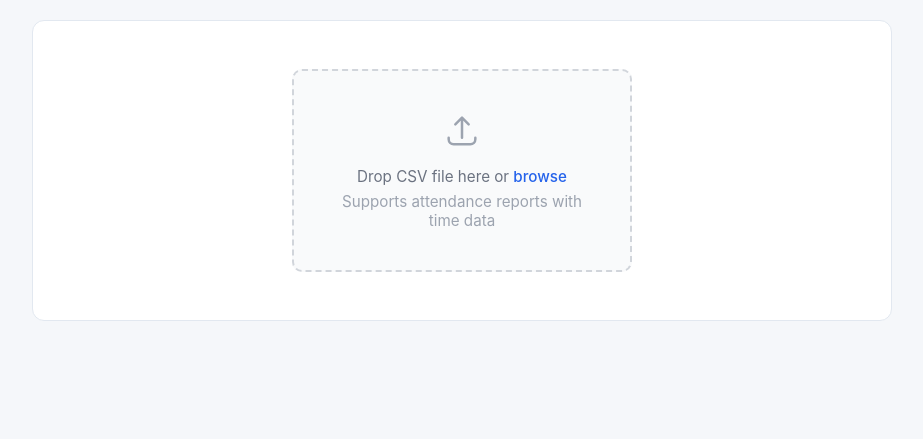
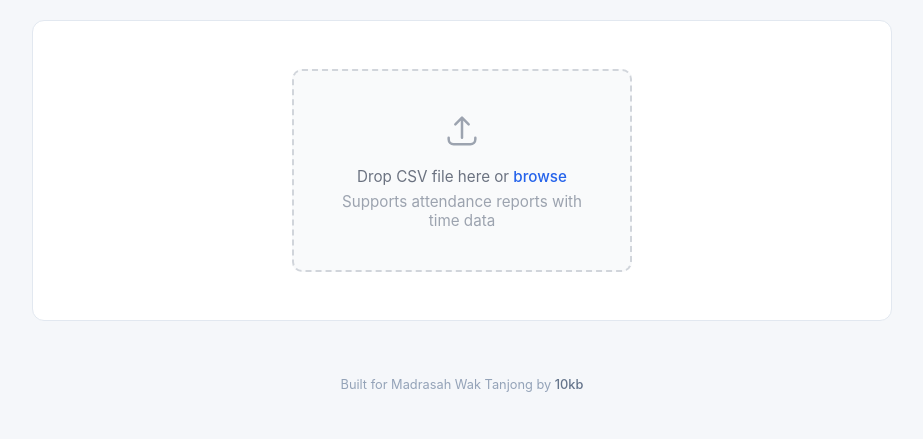
Before and after one commit to tengkuhafidz/mwt-attendance-parser, a plain HTML site: page index.html in a window 1280 px wide. Shown: the whole page, without its empty margins (178-1101 px from the left). Drawn offline with nearby package versions, Linux system fonts and the light colour scheme.

Commit message:
add footer

```diff
--- a/mwt-attendance-parset.html
+++ b/index.html
@@ -553,6 +553,25 @@
       .upload-section, .controls, .print-btn { display: none; }
       .stat-card { border: 1px solid #e2e8f0; }
     }
+
+    /* Footer */
+    .footer {
+      text-align: center;
+      padding: 24px 16px;
+      margin-top: 32px;
+      font-size: 0.8rem;
+      color: #94a3b8;
+    }
+
+    .footer a {
+      color: #64748b;
+      text-decoration: none;
+      font-weight: 500;
+    }
+
+    .footer a:hover {
+      color: #3b82f6;
+    }
   </style>
 </head>
 <body>
@@ -669,6 +688,10 @@
         </div>
       </div>
     </div>
+
+    <footer class="footer">
+      Built for Madrasah Wak Tanjong by <a href="https://10kb.co" target="_blank" rel="noopener">10kb</a>
+    </footer>
   </div>
 
   <script>
```
Also changed, not shown: 2 other files.
